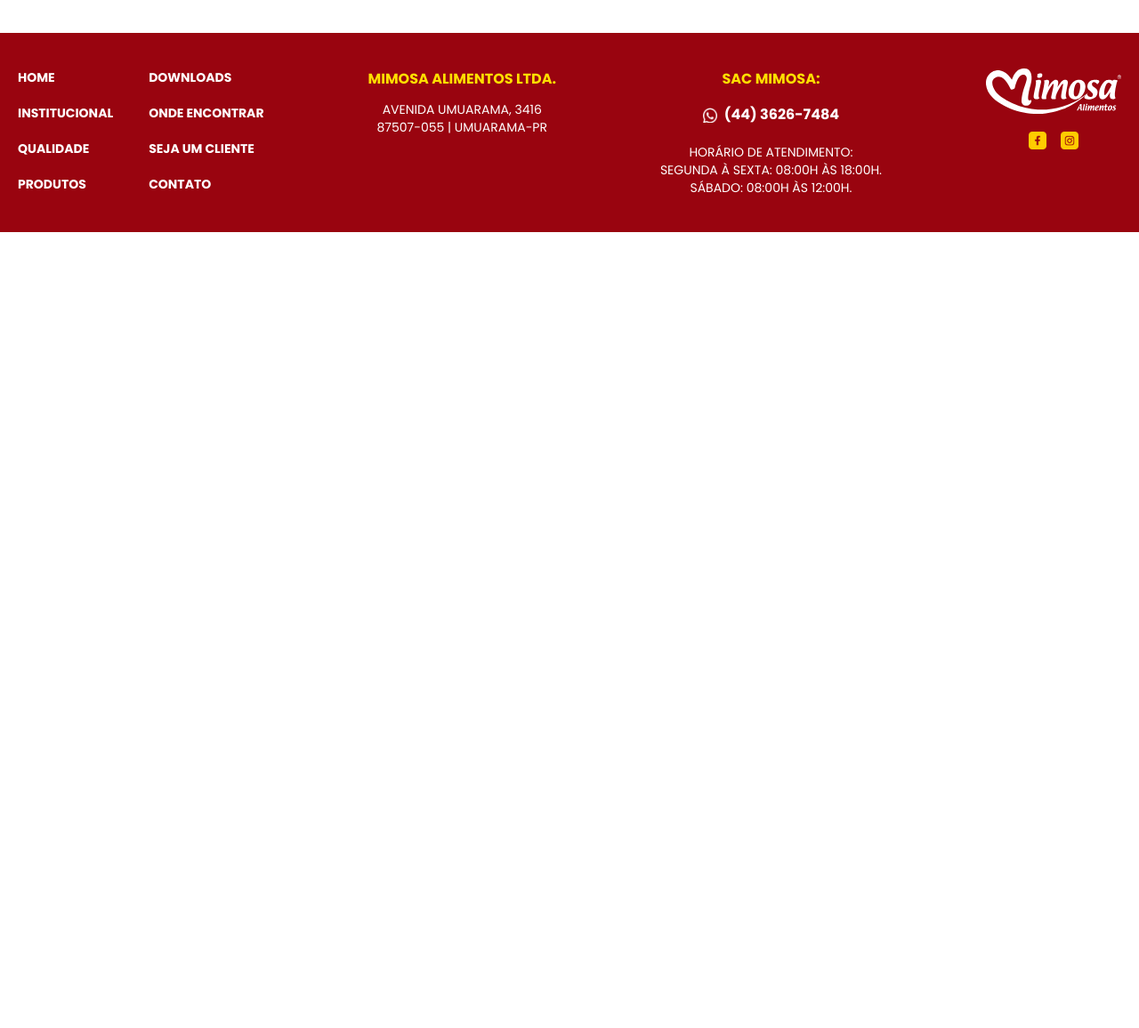
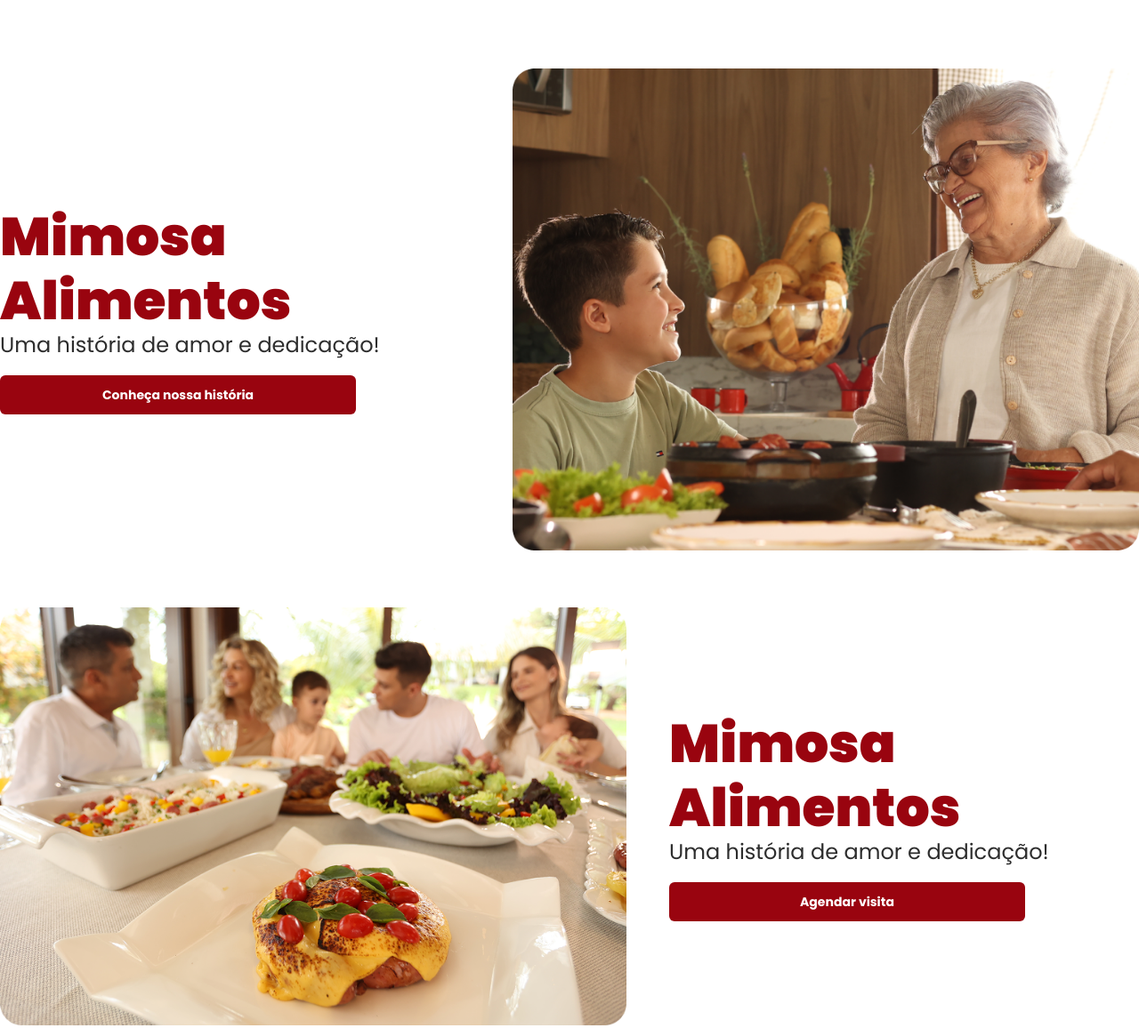
Before and after one commit to wesClyton/mimosa-alimentos-site, an Astro site: page / in a window 1280 px wide. Shown: the part 1153-2309 px from the top of the page at 89% size. Before the commit the page ends 1414 px from the top, so only its background shows below. Built offline with nearby package versions, Linux system fonts and the light colour scheme; Astro itself is replaced by a stand-in of ours.

Commit message:
feat: add new images and enhance layout for Mimosa Alimentos section

```diff
--- a/src/pages/index.astro
+++ b/src/pages/index.astro
@@ -11,7 +11,7 @@
     <div class="my-10 flex flex-col gap-5 md:flex-row md:items-center">
       <div class="flex-1/2">
         <h1 class="title">Não dá para explicar, tem que experimentar</h1>
-        <p class="subtitle mt-2 lg:mt-5">Sabor, qualidade, suculência e tudo que você procura</p>
+        <h2 class="subtitle mt-2 lg:mt-5">Sabor, qualidade, suculência e tudo que você procura</h2>
       </div>
 
       <div class="flex-1/3">
@@ -20,7 +20,7 @@
     </div>
   </section>
 
-  <section class="mt-30 mb-10 flex flex-col bg-yellow-500 py-10 lg:p-0">
+  <section class="mt-30 flex flex-col bg-yellow-500 py-10 lg:p-0">
     <div class="container-center">
       <div class="flex flex-row items-center gap-15 md:gap-32 lg:gap-40">
         <div class="relative flex-1/2">
@@ -32,7 +32,7 @@
 
           <div>
             <h1 class="title">Tudo fica mais gostoso com os alimentos Mimosa!</h1>
-            <a class="btn-red mt-5 inline-block w-full lg:w-100" href="#">Torne-se um cliente Mimosa </a>
+            <a class="btn --red mt-5 inline-block w-full lg:w-100" href="#">Torne-se um cliente Mimosa</a>
           </div>
         </div>
         <div class="hidden flex-1/3 md:pt-10 lg:block">
@@ -42,5 +42,36 @@
     </div>
   </section>
 
+  <section class="flex flex-col py-10 lg:py-20">
+    <div class="container-center">
+      <div class="flex flex-col gap-12 md:gap-16">
+        <div class="flex flex-col items-center gap-7 md:flex-row md:gap-12">
+          <div class="flex-1/2">
+            <h1 class="title">Mimosa Alimentos</h1>
+            <h2 class="subtitle mb-5">Uma história de amor e dedicação!</h2>
+
+            <a class="btn --red inline-block w-full lg:w-100" href="#">Conheça nossa história</a>
+          </div>
+          <div class="w-100 flex-2/3">
+            <img src="/home/mimosa-alimentos-01.png" alt="Mimosa Alimentos" />
+          </div>
+        </div>
+
+        <div class="flex flex-col-reverse items-center gap-7 md:flex-row md:gap-12">
+          <div class="w-100 flex-2/3">
+            <img src="/home/mimosa-alimentos-02.png" alt="Leve a qualidade" />
+          </div>
+
+          <div class="flex-1/2">
+            <h1 class="title">Mimosa Alimentos</h1>
+            <h2 class="subtitle">Uma história de amor e dedicação!</h2>
+
+            <a class="btn --red mt-5 inline-block w-full lg:w-100" href="#">Agendar visita</a>
+          </div>
+        </div>
+      </div>
+    </div>
+  </section>
+
   <Footer />
 </Layout>
--- a/src/styles/common.css
+++ b/src/styles/common.css
@@ -7,9 +7,21 @@
 }
 
 .subtitle {
-  @apply leading-5 text-gray-700 md:text-lg lg:text-2xl lg:leading-7;
+  @apply leading-5 text-gray-700 md:text-lg xl:text-2xl xl:leading-7;
 }
 
-.btn-red {
-  @apply rounded-md bg-red-800 px-10 py-3 text-center text-sm font-bold text-white;
+.btn {
+  @apply rounded-md px-10 py-3 text-center text-xs font-bold transition-colors duration-300 lg:text-sm;
+
+  &.--red {
+    @apply bg-red-800 text-white;
+
+    &:hover {
+      @apply bg-red-900;
+    }
+  }
+
+  &.--yellow {
+    @apply bg-yellow-500 text-red-800;
+  }
 }
```
Also changed, not shown: public/home/mimosa-alimentos-01.png (added), public/home/mimosa-alimentos-02.png (added).
